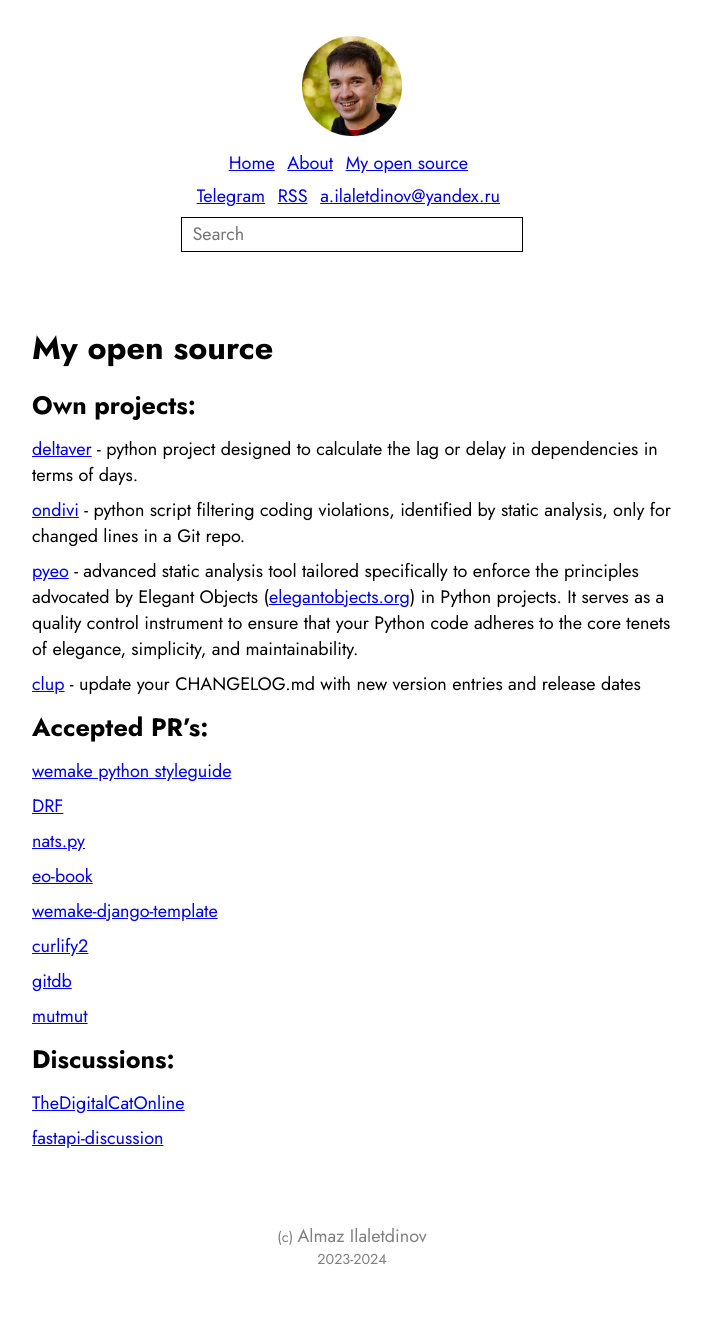
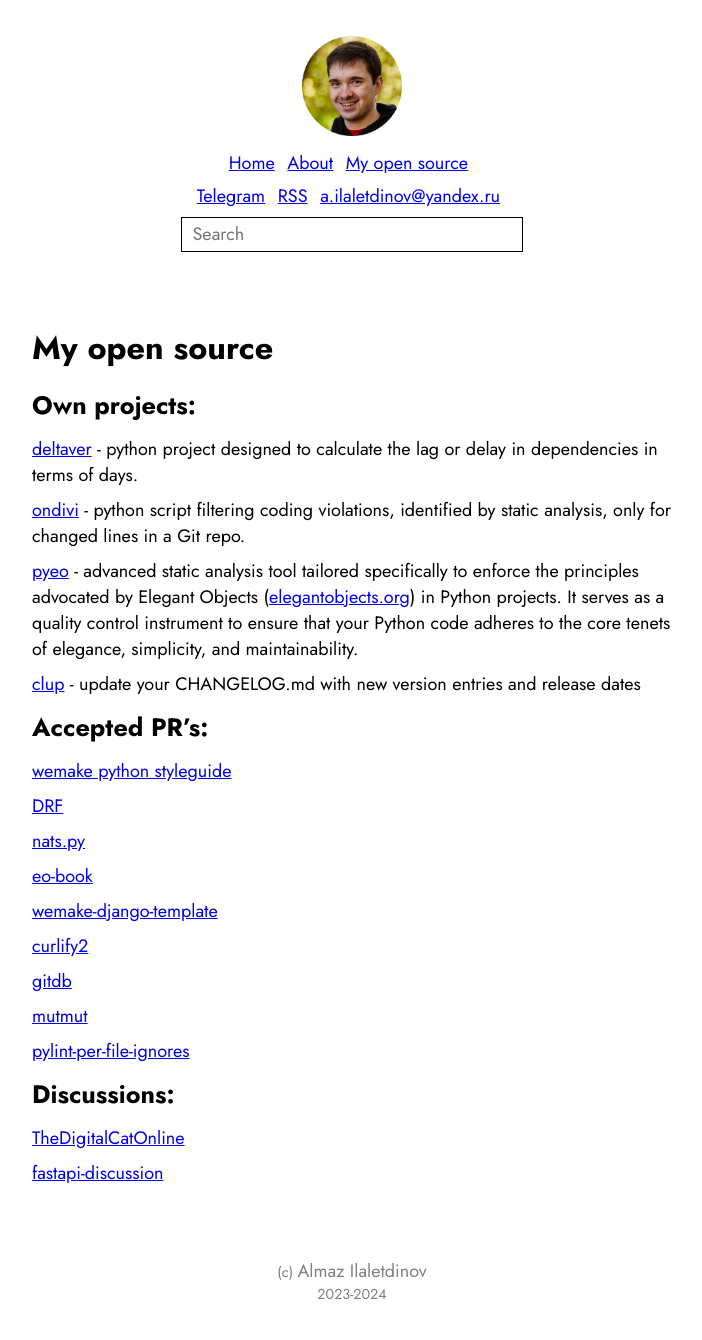
Before and after one commit to blablatdinov/blog, a Jekyll site: the page built from static/open_source.md, in a window 1280 px wide. Shown: the whole page, without its empty margins (288-990 px from the left). Built offline with Jekyll 4.4.1, drawn with Linux system fonts in a browser that asks for light colours; before the commit the page ends 1305 px from its top, so only the background shows below that.

Commit message:
Update open source page

```diff
--- a/static/open_source.md
+++ b/static/open_source.md
@@ -32,9 +32,11 @@
 
 [curlify2](https://github.com/marcuxyz/curlify2/pulls?q=is%3Apr+is%3Aclosed+author%3Ablablatdinov)
 
-[gitdb](https://github.com/gitpython-developers/gitdb/pull/113)
+[gitdb](https://github.com/gitpython-developers/gitdb/pulls?q=is%3Apr+is%3Aclosed+author%3Ablablatdinov)
 
-[mutmut](https://github.com/boxed/mutmut/pull/323)
+[mutmut](https://github.com/boxed/mutmut/pulls?q=is%3Apr+is%3Aclosed+author%3Ablablatdinov)
+
+[pylint-per-file-ignores](https://github.com/christopherpickering/pylint-per-file-ignores/pulls?q=is%3Apr+is%3Aclosed+author%3Ablablatdinov)
 
 ## Discussions:
 
```
